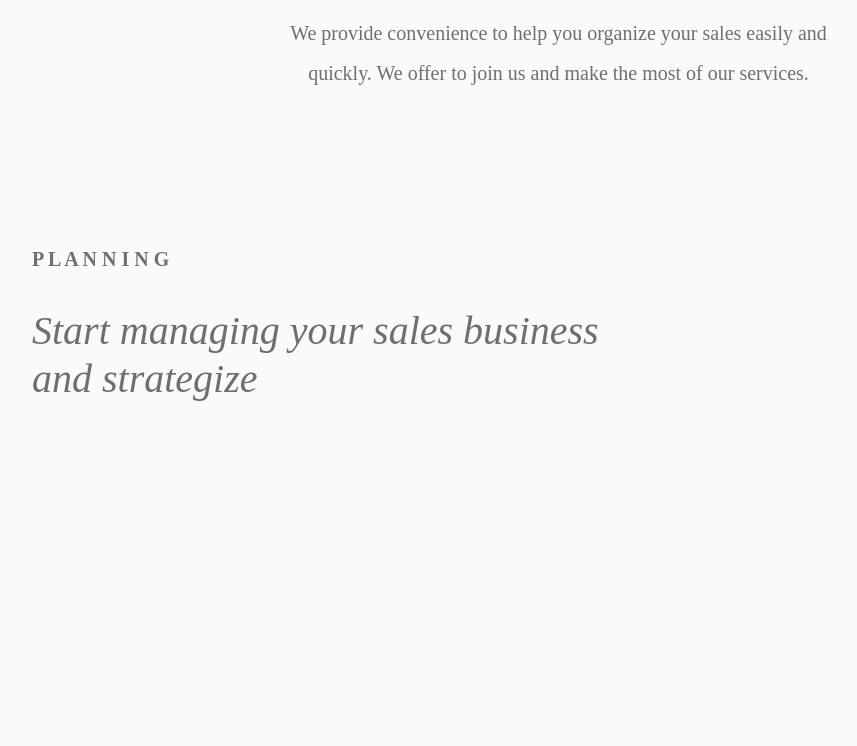
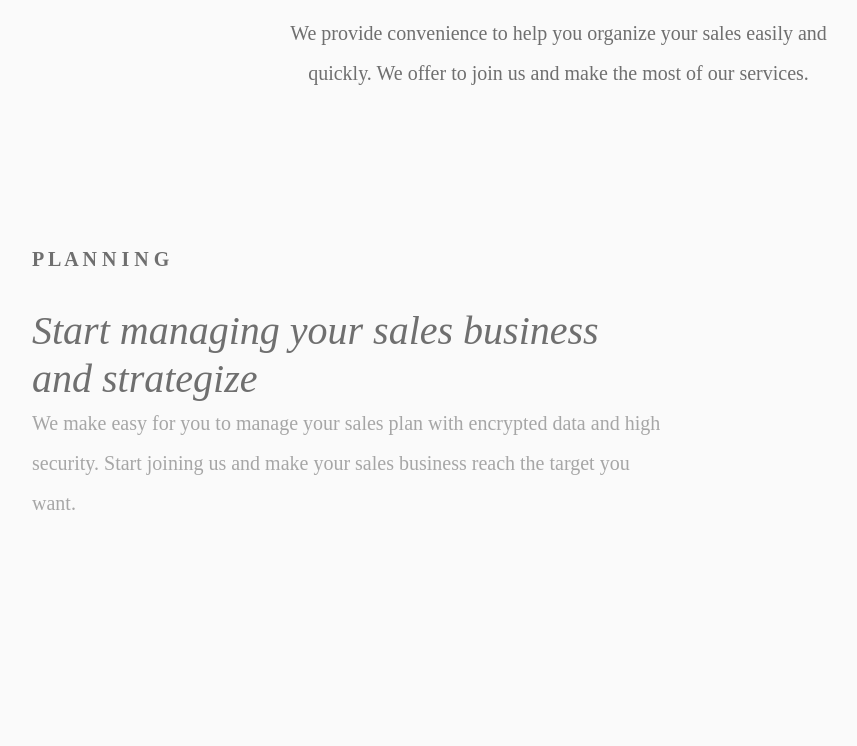
Before and after one commit to jordanssentamu/selesmen-Managementpage, a plain HTML site: page index.html in a window 1280 px wide. Shown: the part 2725-3471 px from the top of the page, without its empty margins (68-925 px from the left). Drawn offline with Linux system fonts and the light colour scheme.

Commit message:
add paragraph, give it a class name and style it

```diff
--- a/css/main.css
+++ b/css/main.css
@@ -400,3 +400,12 @@ body {
   font-style: italic;
   line-height: 48px;
 }
+.main-section-sales_management-strategizes-text {
+  height: 120px;
+  width: 632px;
+  font-size: 20px;
+  font-weight: 500;
+  line-height: 40px;
+  letter-spacing: 2%;
+  opacity: 60%;
+}
--- a/index.html
+++ b/index.html
@@ -199,6 +199,11 @@
             <h3 class="main-section-sales_management-strategizes-majorheading">
               Start managing your sales business and strategize
             </h3>
+            <p class="main-section-sales_management-strategizes-text">
+              We make easy for you to manage your sales plan with encrypted data
+              and high security. Start joining us and make your sales business
+              reach the target you want.
+            </p>
           </div>
           <img />
         </div>
```
